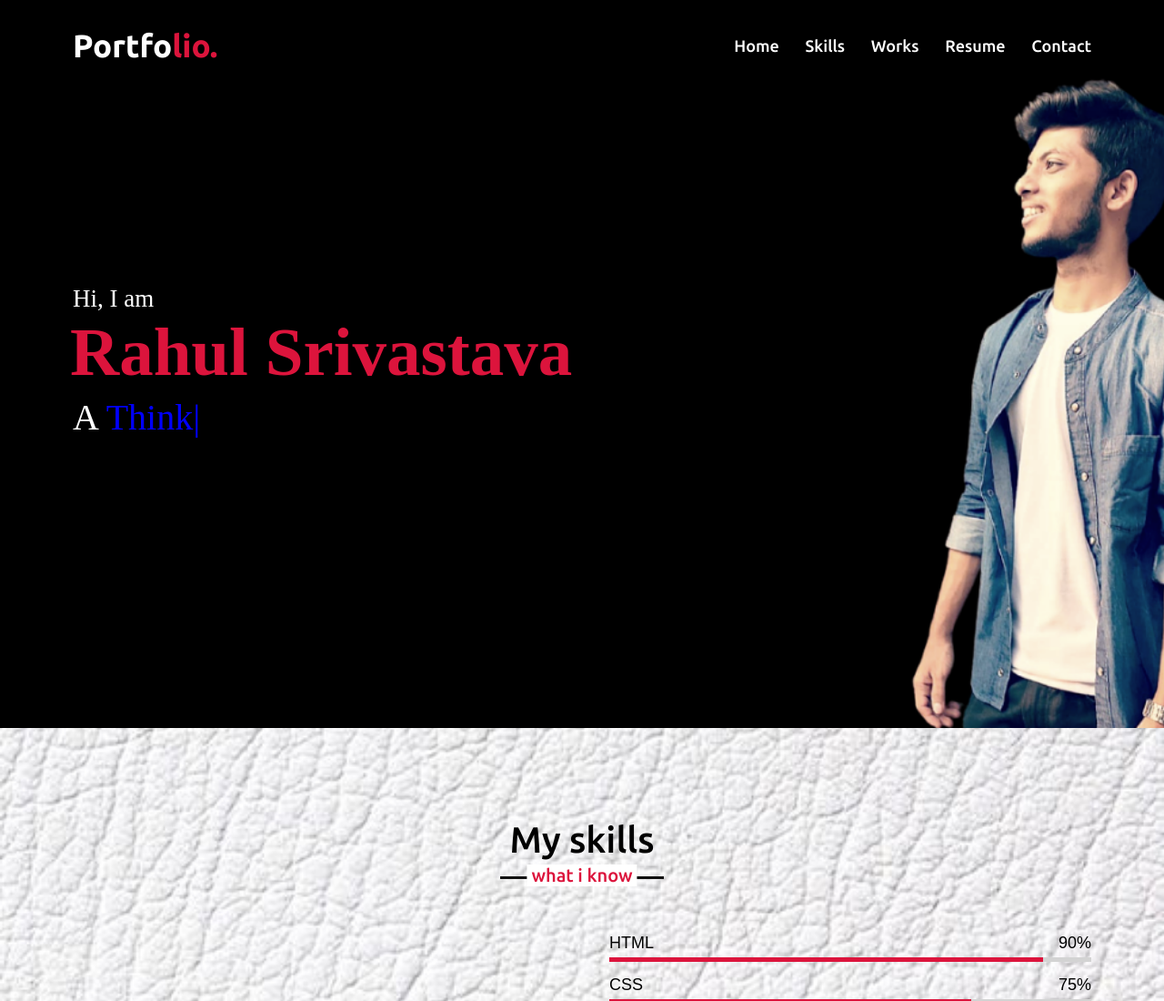
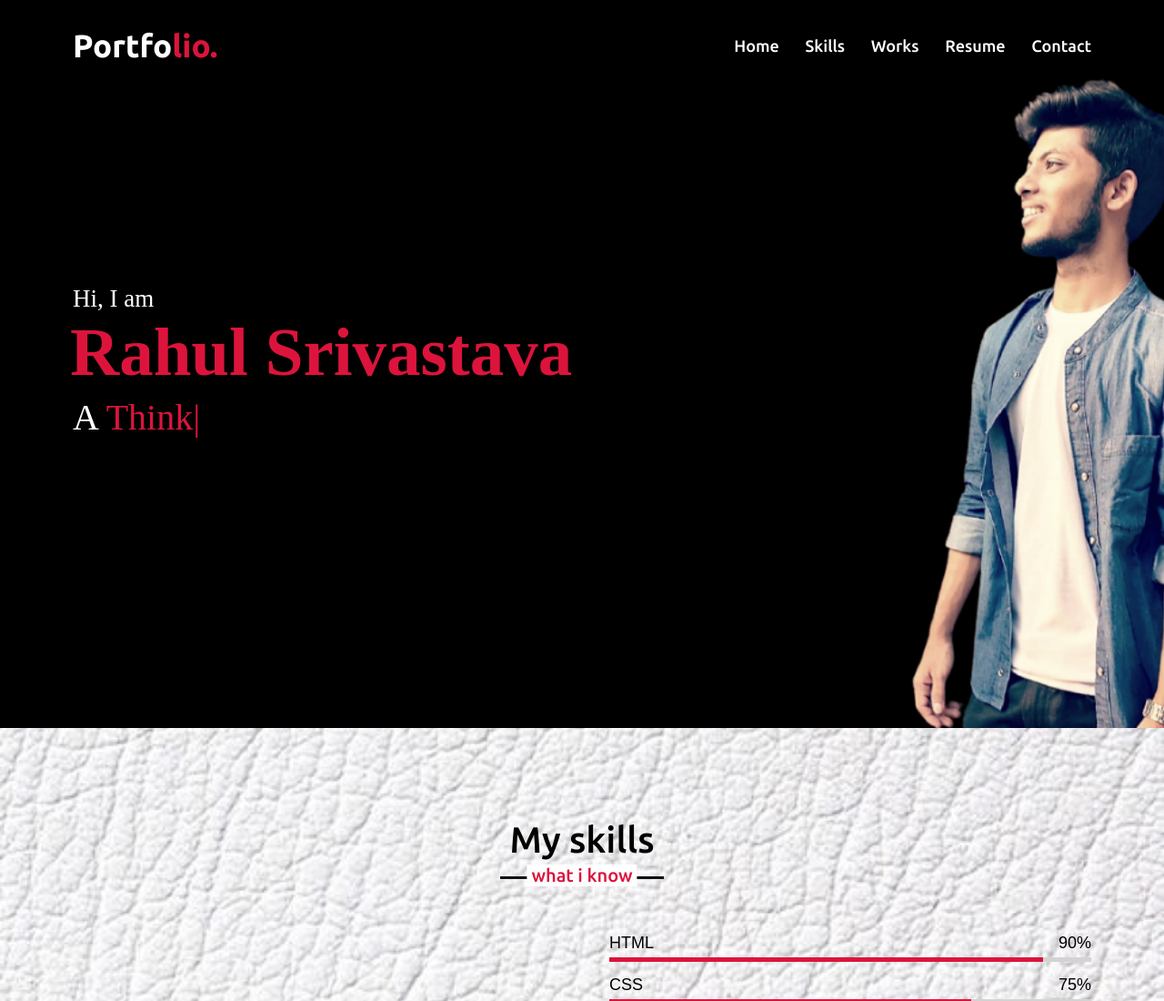
Before and after one commit to rahulsrivastava1/rahulsrivastava1.github.io, a plain HTML site: page index.html in a window 1280 px wide. Shown: the top 1100 px of the page at 91% size. Drawn offline with nearby package versions, Linux system fonts and the light colour scheme; a web font is replaced by a local one.

Commit message:
Update style.css

```diff
--- a/style.css
+++ b/style.css
@@ -147,7 +147,7 @@ section{
     margin:5px 0;
 }
 .home .home-content .text-3 span{
-    color:blue;
+    color:crimson;
     font-weight:500;
 }
 .home .home-content a{
```
